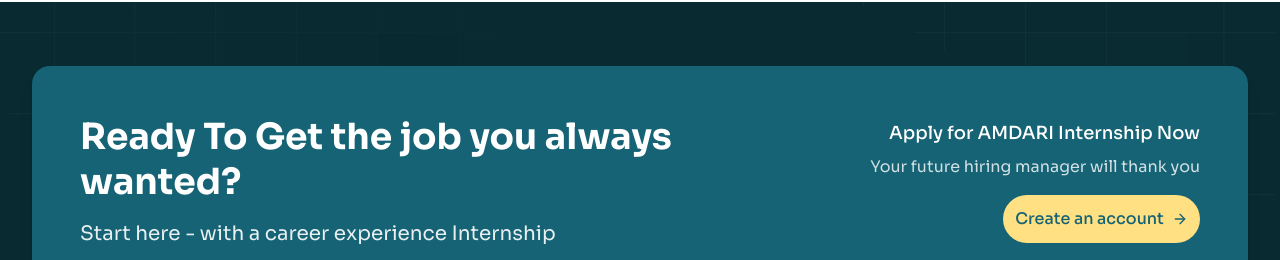
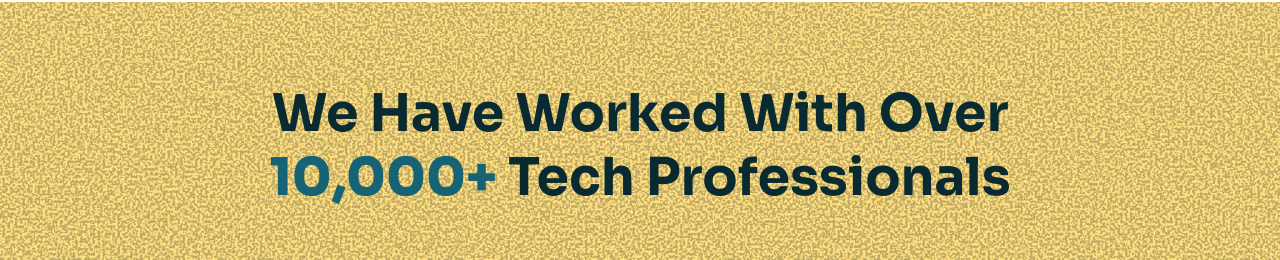
Before and after one commit to Efemena-10Alytics/amdar-ims, a Next.js app: page /internship-program in a window 1280 px wide. Shown: the part 6877-7137 px from the top of the page. Built offline with nearby package versions, Linux system fonts and the light colour scheme.

Commit message:
added the experience section

```diff
--- a/src/app/(landing-pages)/internship-program/page.tsx
+++ b/src/app/(landing-pages)/internship-program/page.tsx
@@ -4,6 +4,7 @@
 import Testimonial from '@/components/_core/landing-pages/internship-program/testimonial'
 import Portfolio from '@/components/_core/landing-pages/internship-program/portfolio'
 import WhatOurInternsSays from '@/components/_core/landing-pages/internship-program/what-our-interns-says'
+import Experience from '@/components/_core/landing-pages/internship-program/experience'
 
 const InternShipProgram = () => {
   return (
@@ -14,6 +15,7 @@
       <Testimonial/>
       <Portfolio/>
       <WhatOurInternsSays/>
+      <Experience/>
     </div>
   )
 }
--- /dev/null
+++ b/src/components/_core/landing-pages/internship-program/experience.tsx
@@ -0,0 +1,46 @@
+import React from "react";
+import Image from "next/image";
+
+const Experience = () => {
+  return (
+    <div className="py-12 lg:py-20 relative overflow-hidden">
+      {/* Background Image */}
+      <div
+        className="absolute inset-0 z-0"
+        style={{
+          backgroundImage: "url(/images/pngs/yellow-noise.png)",
+          backgroundPosition: "center",
+          backgroundRepeat: "repeat",
+          backgroundSize: "auto",
+        }}
+      />
+
+      <div className="max-w-325 mx-auto px-4 sm:px-6 lg:px-8 relative z-10">
+        {/* Headline Section */}
+        <div className="text-center max-w-211 mx-auto">
+          <h2 className="text-4xl lg:text-[52px] font-bold text-[#092A31] leading-14 sm:leading-16">
+            We Have Worked With Over {" "}
+            <span className="text-primary font-extrabold">
+              10,000+
+            </span>{" "}
+            Tech Professionals
+          </h2>
+        </div>
+
+        {/* Tech Professionals Image Collage */}
+        <div className="relative w-full">
+          <div className="relative w-full aspect-16/10 lg:aspect-video">
+            <Image
+              src="/images/pngs/tech-professionals.png"
+              alt="Tech professionals community"
+              fill
+              className="object-contain"
+            />
+          </div>
+        </div>
+      </div>
+    </div>
+  );
+};
+
+export default Experience;
```
Also changed, not shown: public/images/pngs/tech-professionals.png (added), public/images/pngs/yellow-noise.png (added).
